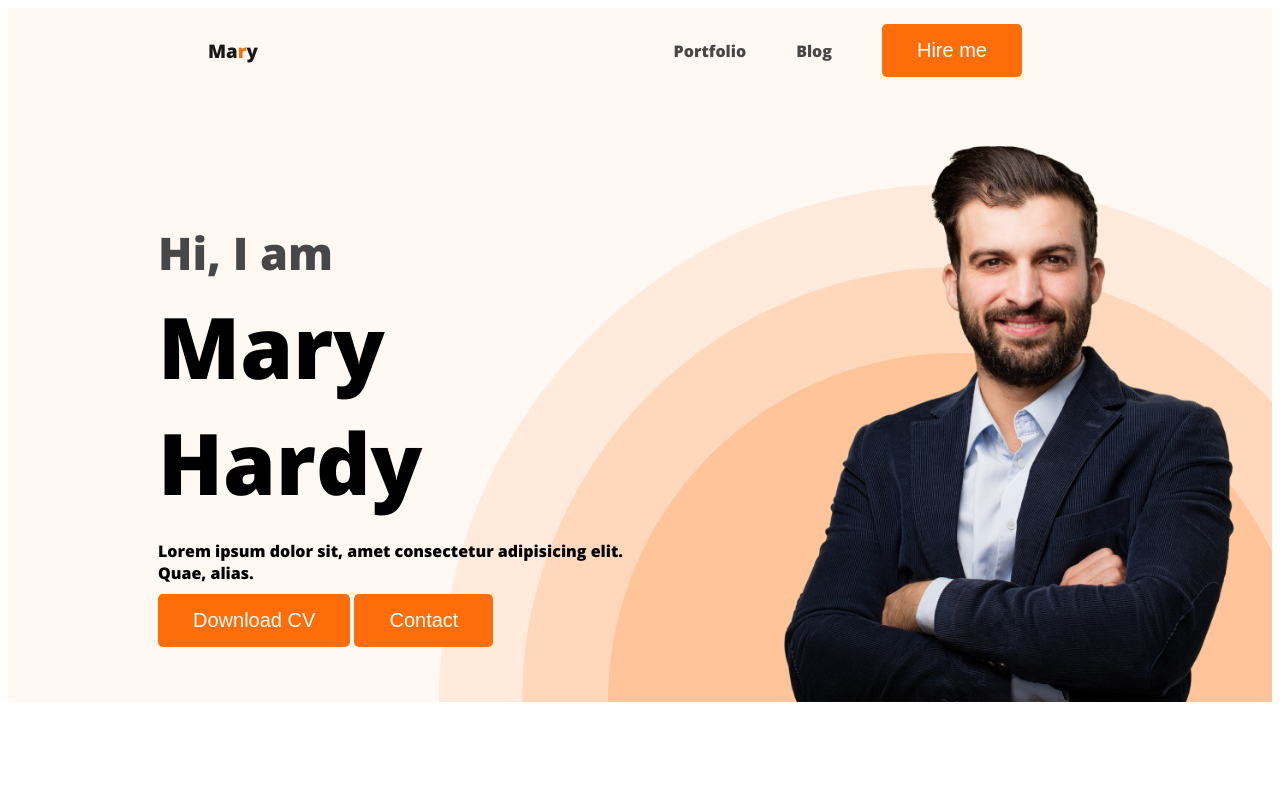
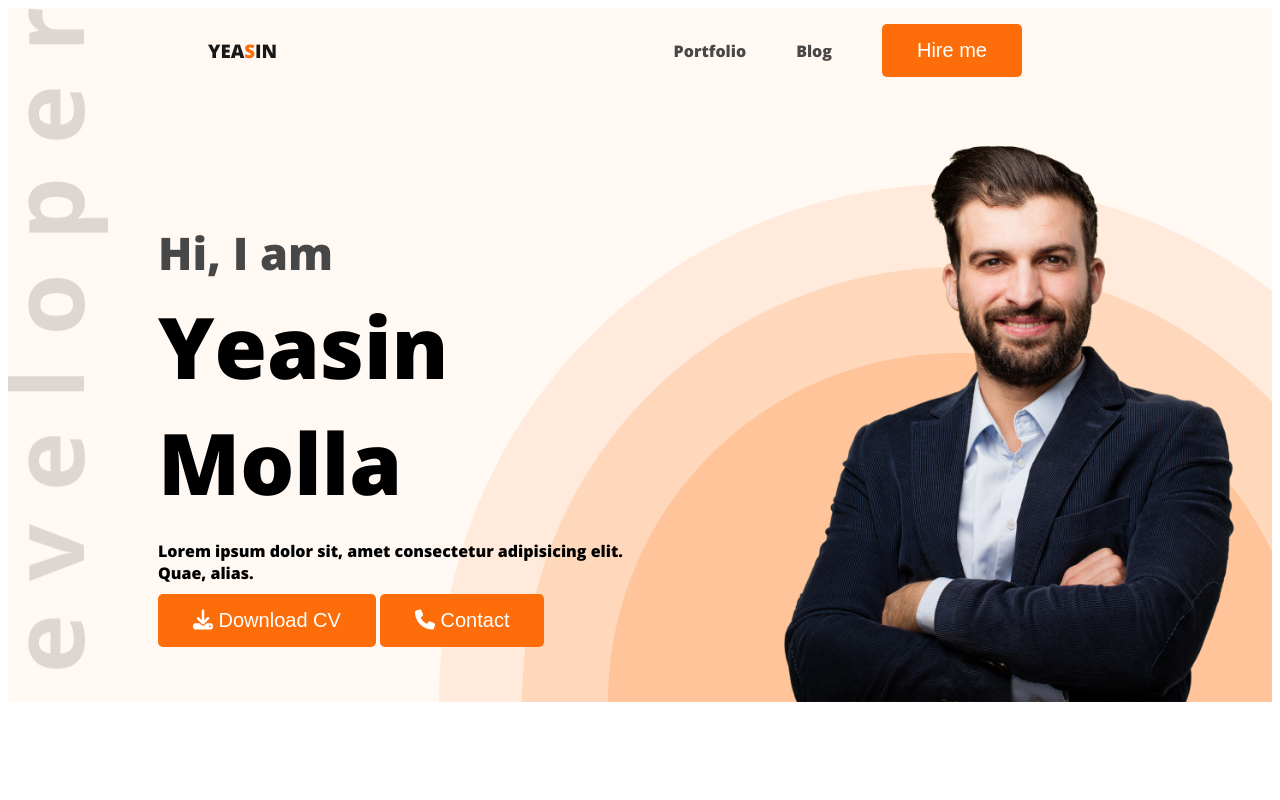
Before and after one commit to Yeasin7772/developer-portfolio, a plain HTML site: page index.html in a window 1280 px wide. Shown: the top 800 px of the page. Drawn offline with nearby package versions, Linux system fonts and the light colour scheme.

Commit message:
added fontawsome icon

```diff
--- a/index.html
+++ b/index.html
@@ -8,6 +8,8 @@
     <link href="https://fonts.googleapis.com/css2?family=Open+Sans:wght@800&display=swap" rel="stylesheet">
 
     <link rel="stylesheet" href="styles/portfolio.css">
+
+    <script src="https://kit.fontawesome.com/f1e8280d64.js" crossorigin="anonymous"></script>
     <title>Document</title>
 
 
@@ -15,7 +17,7 @@
 <body>
     <header class="header">
         <nav>
-            <h3 class="website-title">Ma<span class="text-primary">r</span>y</h3>
+            <h3 class="website-title">YEA<span class="text-primary">S</span>IN</h3>
             <ul>
                 <li><a href="">Portfolio</a></li>
                 <li><a href="">Blog</a></li>
@@ -25,11 +27,11 @@
         <div class="banner">
         <div class="ban-contentner">
             <h3 class="banner-greeting"> Hi, I am</h3>
-        <h1 class="banner-title"> Mary Hardy</h1>
+        <h1 class="banner-title"> Yeasin Molla</h1>
         <p class="banner-descriptsion">Lorem ipsum dolor sit, amet consectetur adipisicing elit. Quae, alias.
         </p>
-        <BUtton class="btn-primary">Download CV</BUtton>
-        <BUtton class="btn-primary">Contact</BUtton>
+        <BUtton class="btn-primary"> <i class="fa-solid fa-download"></i> Download CV</BUtton>
+        <BUtton class="btn-primary"><i class="fa-solid fa-phone"></i> Contact</BUtton>
 
 
         </div>
@@ -161,7 +163,7 @@
 
             </div>
             <div class="download-cv">
-                <button class="btn-primary">Download CV</button>
+                <button class="btn-primary"><i class="fa-solid fa-download"></i> Download CV</button>
             </div>
         </section>
 
--- a/styles/portfolio.css
+++ b/styles/portfolio.css
@@ -64,10 +64,11 @@ nav a{
 
 /* header related work */
 .header{
+    height:max-content;
     background-color: #FFF8F3;
-    background-image: url(../images/header_bg.png);
+    background-image: url(../images/header_bg.png), url('../images/developer.png');
     background-repeat: no-repeat;
-    background-position: bottom right;
+    background-position: bottom right ,top left;
 }
 .banner{
     padding:30px 30px 0px 150px;
```
